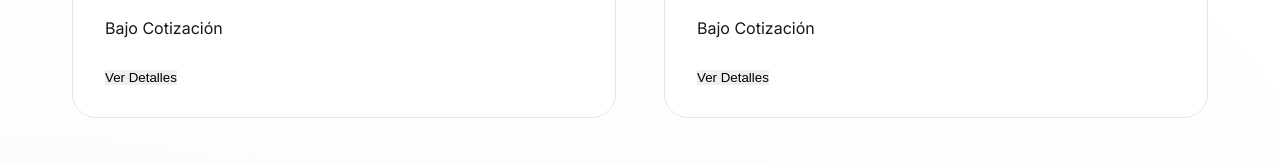
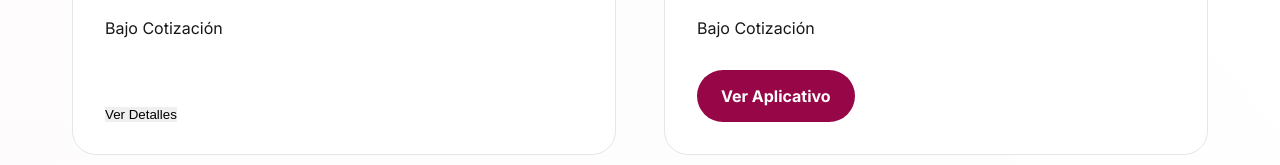
Before and after one commit to techinnovareg-lgtm/WebTechInnova, a Next.js app: page /tienda in a window 1280 px wide. Shown: the part 3257-3422 px from the top of the page. Built offline with nearby package versions, Linux system fonts and the light colour scheme; grey boxes are pictures that could not be loaded.

Commit message:
Fix: Responsividad de banner EasyRent yLink de Gestión de Horas

```diff
--- a/src/components/sections/Store.module.css
+++ b/src/components/sections/Store.module.css
@@ -654,4 +654,39 @@
         max-width: 350px;
         margin: 0 auto;
     }
+
+    .productHero {
+        height: auto;
+        min-height: 400px;
+    }
+
+    .productHeroOverlay {
+        padding: 2rem;
+        background: linear-gradient(to top, rgba(0, 0, 0, 0.8), rgba(0, 0, 0, 0.4));
+        justify-content: center;
+        text-align: center;
+    }
+
+    .productDescription {
+        font-size: 1rem;
+        line-height: 1.6;
+    }
 }
+
+.buyBtnLink {
+    text-decoration: none;
+    text-align: center;
+    display: inline-block;
+    background: var(--primary);
+    color: white !important;
+    padding: 1rem 1.5rem;
+    border-radius: 100px;
+    font-weight: 700;
+    transition: all 0.3s ease;
+}
+
+.buyBtnLink:hover {
+    background: var(--accent);
+    transform: translateY(-2px);
+    box-shadow: 0 8px 20px rgba(151, 7, 71, 0.3);
+}
--- a/src/components/sections/Store.tsx
+++ b/src/components/sections/Store.tsx
@@ -54,6 +54,7 @@ const otherProducts = [
         description: "Sistema web para el control, registro y recuperación de horas no laboradas eficientemente.",
         price: "Bajo Cotización",
         image: "/images/stock/time-management.jpg",
+        url: "https://techinnovareg-lgtm.github.io/control-horas-app",
         icon: (
             <svg viewBox="0 0 24 24" fill="none" stroke="currentColor" strokeWidth="2" strokeLinecap="round" strokeLinejoin="round">
                 <circle cx="12" cy="12" r="10"></circle>
@@ -285,7 +286,13 @@ const Store = () => {
                                 <p>{prod.description}</p>
                                 <span className={styles.otherPrice}>{prod.price}</span>
                             </div>
-                            <button className={styles.viewBtn}>Ver Detalles</button>
+                            {prod.url ? (
+                                <a href={prod.url} target="_blank" rel="noopener noreferrer" className={`${styles.viewBtn} ${styles.buyBtnLink}`}>
+                                    Ver Aplicativo
+                                </a>
+                            ) : (
+                                <button className={styles.viewBtn}>Ver Detalles</button>
+                            )}
                         </div>
                     ))}
                 </div>
```
